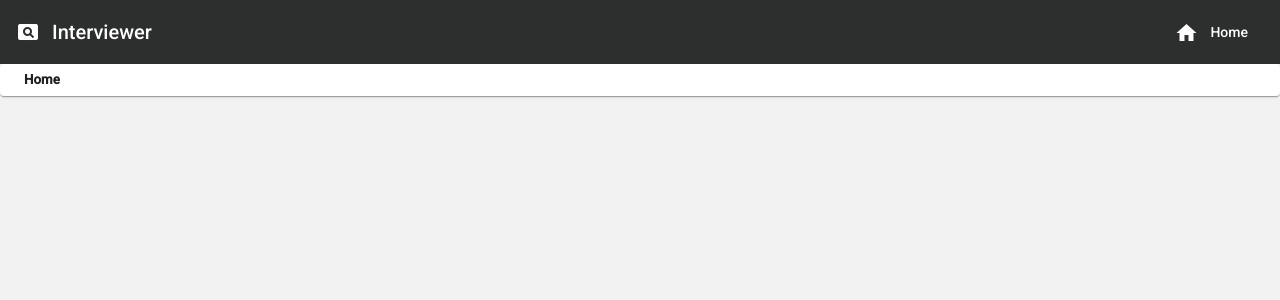
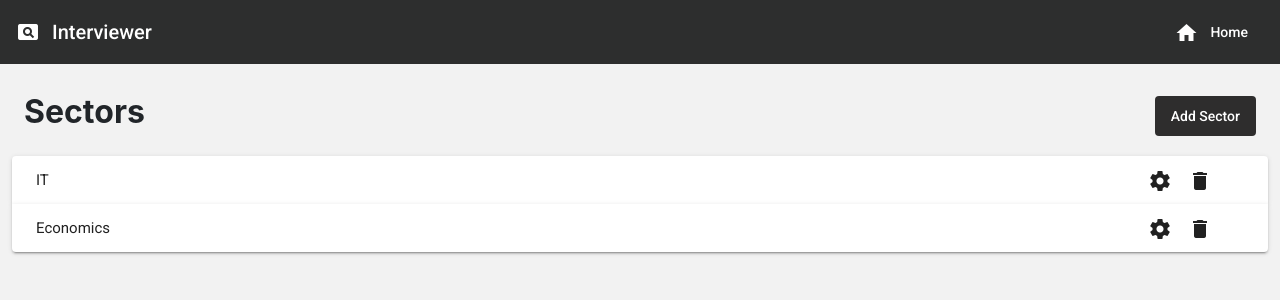
Before and after one commit to wouker/interviewprofiler, an Angular app: page / in a window 1280 px wide. Shown: the top 300 px of the page. Built offline with nearby package versions, Linux system fonts and the light colour scheme.

Commit message:
Add Sectors page (sandbox)

```diff
--- /dev/null
+++ b/src/app/categories.service.ts
@@ -0,0 +1,38 @@
+import { Injectable } from '@angular/core';
+import { HttpClient } from '@angular/common/http';
+
+export interface Category {
+	id: number,
+	name: string,
+	questions: Array<string>
+}
+
+@Injectable({
+  providedIn: 'root'
+})
+
+export class CategoriesService {
+
+  constructor(private http: HttpClient) { }
+
+  getCategories() {
+  	return [
+  		{
+  			id: 1,
+  			name: 'Javascript',
+  			questions: []
+  		},
+  		{
+  			id: 2,
+  			name: 'NPM',
+  			questions: []
+  		},
+  		{
+  			id: 3,
+  			name: 'Git',
+  			questions: []
+
+  		}
+  	]
+  }
+}
--- a/src/app/home/home.component.html
+++ b/src/app/home/home.component.html
@@ -0,0 +1,33 @@
+<div class="wrapper">
+  <h1>Sectors</h1>
+  <button mat-button>Add Sector</button>
+</div>
+<b *ngIf="sectors.length < 1; else sectorsList" style="display: flex; justify-content: center;">There are no sectors</b>
+<ng-template #sectorsList>
+  <mat-accordion>
+    <mat-expansion-panel *ngFor="let sector of sectors" [hideToggle]="true">
+      <mat-expansion-panel-header>
+        <mat-panel-title style="display: flex; justify-content: space-between; align-items: center;">
+          <span>{{sector.name}}</span>
+          <div>
+            <button mat-icon-button (click)="closedExpansion()"><mat-icon>settings</mat-icon></button>
+            <button mat-icon-button (click)="deleteSector(sector.id)"><mat-icon>delete</mat-icon></button>
+          </div>
+        </mat-panel-title>
+      </mat-expansion-panel-header>
+      <mat-divider></mat-divider>
+      <div class="wrapper">
+        <p *ngIf="sector.categories.length < 1; else categoriesList">There are no categories</p>
+          <ng-template #categoriesList>
+            <ul>
+              <li *ngFor="let category of sector.categories">
+                <a href="">
+                  {{ getCategoryFromSector(category).name }}
+                </a>
+              </li>
+            </ul>
+          </ng-template>
+      </div>
+    </mat-expansion-panel>
+  </mat-accordion>
+</ng-template>
--- a/src/app/home/home.component.scss
+++ b/src/app/home/home.component.scss
@@ -1,72 +1,33 @@
-.home-container {
+.wrapper {
 	display: flex;
 	justify-content: space-between;
-	flex-wrap: wrap;
-	.home-card {
-		width: 45%;
-		height: 200px;
-		margin-bottom: 16px;
+	align-items: center;
+	button {
+		height: 40px;
+		background-color: #2e2d2d;
+		color: white;
+	}
+	ul {
+		list-style-type: none;
+		margin: 0;
+		padding: 0;
 		display: flex;
+		flex-wrap: wrap;
 		justify-content: space-between;
-		.home-card-image {
-			background-image: url(../../assets/img/girl.jpg);
-			width: 30%;
-			height: 100%;
-			background-size: cover;
-			background-position: center;
-			background-repeat: no-repeat;
-		}
-		.home-card-content {
-			width: 65%
-		}
-		.home-card-description {
-			display: flex; align-items: center; justify-content: space-around;
-			.home-card-button {
-				background-color: #2e2d2d;
-				color: white;
-			}
-		}
-	}
-}
-
-@media screen and (max-width: 768px) {
-	.home-container {
-		display: block;
-		.home-card {
-			width: 90%;
-			height: 200px;
-			margin-bottom: 16px;
-			display: block;
-			.home-card-image {
-				background-image: url(../../assets/img/girl.jpg);
-				width: 100%;
-				height: 50%;
-				background-size: cover;
-				background-position: center;
-				background-repeat: no-repeat;
-			}
-			.home-card-content {
-				width: 100%;
-				h1 {
-					font-size: 12pt;
-				}
-				.home-card-details {
-					font-size: 10pt;
-				}
-			}
-			.home-card-description {
-				display: block;
-				button {
-					position: absolute;
-					bottom: 0;
-					right: 0;
-					margin-right: 4px;
-					margin-bottom: 4px;
+		width: 100%;
+		li {
+			margin-bottom: 8px;
+			min-width: 33%;
+			text-align: center;
+			a {
+				display: inline-block;
+				transition: all .2s ease-in-out;
+				text-decoration: none;
+				color: #247ba0;
+				&:hover {
+			        transform: scale(1.3);
 				}
 			}
 		}
 	}
 }
-.spacer {
-	flex: 1 1 auto;
-}
--- a/src/app/home/home.component.ts
+++ b/src/app/home/home.component.ts
@@ -1,4 +1,7 @@
 import { Component, OnInit } from '@angular/core';
+import { Observable } from 'rxjs';
+import { Sector, SectorsService } from '../sectors.service';
+import { Category, CategoriesService } from '../categories.service';
 
 @Component({
   selector: 'app-home',
@@ -6,10 +9,34 @@ import { Component, OnInit } from '@angular/core';
   styleUrls: ['./home.component.scss']
 })
 export class HomeComponent implements OnInit {
+	constructor(private sectors_data: SectorsService, private categories_data: CategoriesService) { }
 
-  constructor() { }
+	sectors: Array<object>;
+	categories: Array<object>;
+	new_sector: string;
+
+	getSectors() {
+  	this.sectors =this.sectors_data.getSectors();
+	}
+
+	getCategories() {
+  	this.categories = this.categories_data.getCategories();
+	}
+
+	deleteSector(id) {
+		this.sectors_data.deleteSector(id);
+		this.getSectors();
+	}
+
+	getCategoryFromSector(id) {
+		var categories_by_id = this.categories.map(category => category.id);
+		var result = this.categories[categories_by_id.indexOf(id)];
+		return result;
+	}
 
   ngOnInit() {
+  	this.getSectors();
+  	this.getCategories();
   }
 
 }
--- a/src/app/nav/nav.component.html
+++ b/src/app/nav/nav.component.html
@@ -19,6 +19,3 @@
 		</mat-menu>
 	</div>
 </mat-toolbar>
-<mat-card style="height: 32px; display: flex; align-items: center; padding: 0; padding-left: 24px;">
-	<b style="font-size: 10pt">Home</b>
-</mat-card>
--- /dev/null
+++ b/src/app/sectors.service.ts
@@ -0,0 +1,39 @@
+import { Injectable } from '@angular/core';
+import { HttpClient } from '@angular/common/http';
+import { Observable } from 'rxjs';
+
+export interface Sector {
+	id: number,
+	name: string
+}
+
+@Injectable({
+  providedIn: 'root'
+})
+export class SectorsService {
+
+  constructor(private http: HttpClient) { }
+
+  sectors: Array<object> = [
+    {
+      id: 1,
+      name: 'IT',
+      categories: []
+    },
+    {
+      id: 2,
+      name: 'Economics',
+      categories: [1,2,3]
+    }
+  ]
+
+  getSectors() {
+  	return this.sectors;
+  }
+
+  deleteSector(id) {
+    var sectors_by_id = this.sectors.map(sec => sec.id);
+    var index = sectors_by_id.indexOf(id);
+    this.sectors.splice(index, 1);
+  }
+}
```
Also changed, not shown: src/app/app.module.ts (+19 -1 lines), 2 other files (tests, documents, lock files or other folders).
